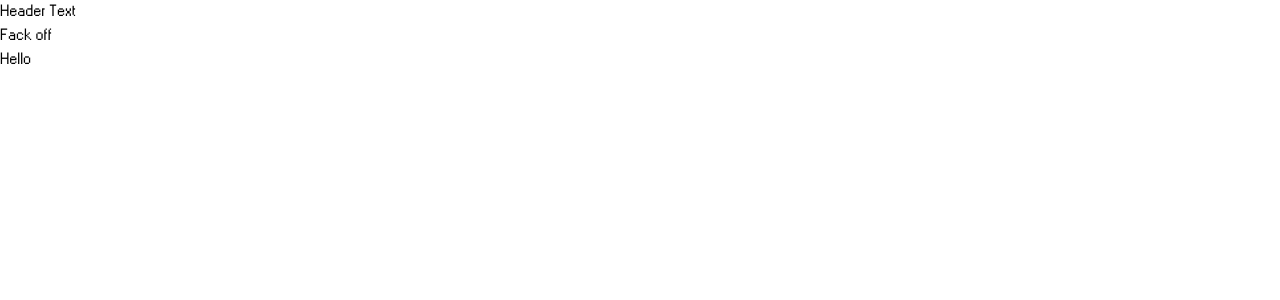
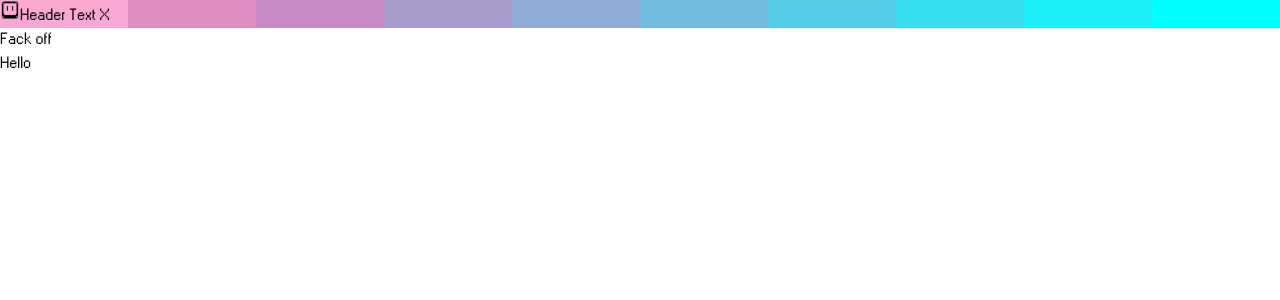
Before and after one commit to Liukaku/vaporwave, a Next.js app: page / in a window 1280 px wide. Shown: the top 300 px of the page. Built offline with nearby package versions, Linux system fonts and the light colour scheme.

Commit message:
added image added drag and drop modal

```diff
--- a/components/Modal.tsx
+++ b/components/Modal.tsx
@@ -1,15 +1,37 @@
-import React from "react";
+import Image from "next/image";
+import React, { useState } from "react";
+import Icon from "../modalIcon.svg";
+import Draggable from "react-draggable";
 
 interface Props {
   name: String;
+  display: Boolean;
+  updateDisplay: Function;
 }
 
 const Modal = (props: Props) => {
   return (
-    <div className="w-4/6 bg-slate-400 border-2 border-pink-300">
-      <div className="bg-pink-300 h-6">{props.name}</div>
-      <p>Fack off</p>
-    </div>
+    <Draggable handle=".headerBar">
+      <div
+        className={`absolute z-50 w-4/6 bg-slate-400 border-2 border-pink-300 mx-auto ${
+          props.display ? `` : `hidden`
+        }`}
+      >
+        <div className="headerBar p-1">
+          <Image src={Icon} height={"20"} width={"20"} />
+          {props.name}{" "}
+          <button
+            className="h-6 w-6 mb-1 bg-gray-300 float-right border-2 border-t-gray-100 border-r-gray-100 border-l-gray-600 border-b-gray-600"
+            onClick={() => props.updateDisplay(false)}
+          >
+            X
+          </button>
+        </div>
+        <div className="border-t-2 border-pink-300">
+          <p>Fack off</p>
+        </div>
+      </div>
+    </Draggable>
   );
 };
 
--- a/package.json
+++ b/package.json
@@ -9,7 +9,8 @@
   "dependencies": {
     "next": "latest",
     "react": "^17.0.2",
-    "react-dom": "^17.0.2"
+    "react-dom": "^17.0.2",
+    "react-draggable": "^4.4.5"
   },
   "devDependencies": {
     "@types/node": "^12.12.21",
--- a/pages/index.tsx
+++ b/pages/index.tsx
@@ -1,12 +1,27 @@
 import Link from "next/link";
 import Head from "next/head";
 import Modal from "../components/Modal";
+import { useState } from "react";
 
 const IndexPage = () => {
+  const [viewModal, updateModal] = useState<Boolean>(false);
+
   return (
     <div className="w-11/12 mx-auto">
-      <Modal name={"Header Text"} />
-      <p className="text-center">Hello</p>
+      <Modal
+        name={"Header Text"}
+        display={viewModal}
+        updateDisplay={updateModal}
+      />
+      <div className="text-center">
+        <button
+          onClick={() => {
+            updateModal(true);
+          }}
+        >
+          Hello
+        </button>
+      </div>
     </div>
   );
 };
--- a/styles/tailwind.css
+++ b/styles/tailwind.css
@@ -10,3 +10,29 @@
 html {
   font-family: "Retro";
 }
+
+.headerBar {
+  background: linear-gradient(
+    to right,
+    rgb(249, 168, 212) 0%,
+    rgb(249, 168, 212) 10%,
+    #df8cc0 10%,
+    #df8cc0 20%,
+    #c68ac5 20%,
+    #c68ac5 30%,
+    #aa9bcd 30%,
+    #aa9bcd 40%,
+    #8eacd5 40%,
+    #8eacd5 50%,
+    #71bcde 50%,
+    #71bcde 60%,
+    #55cde6 60%,
+    #55cde6 70%,
+    #39deee 70%,
+    #39deee 80%,
+    #1ceef7 80%,
+    #1ceef7 90%,
+    aqua 90%,
+    aqua 100%
+  );
+}
```
Also changed, not shown: modalIcon.svg (added), 1 other file (tests, documents, lock files or other folders).
